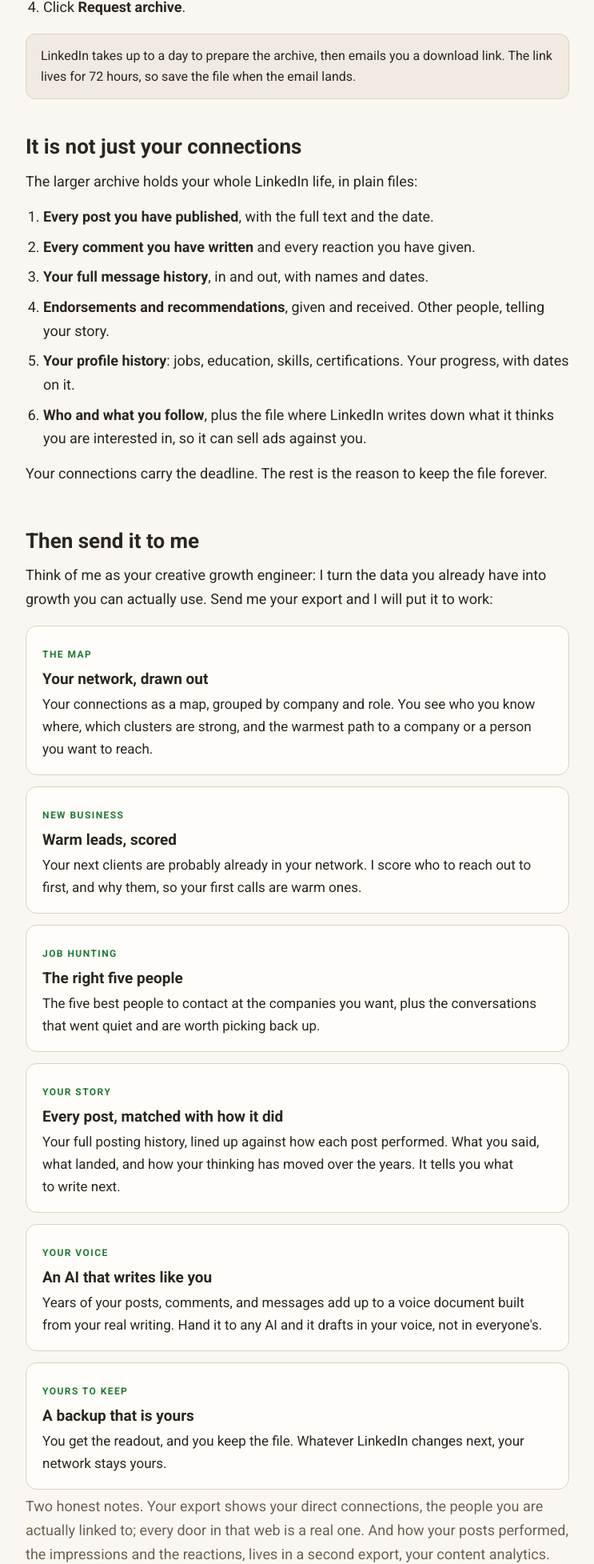
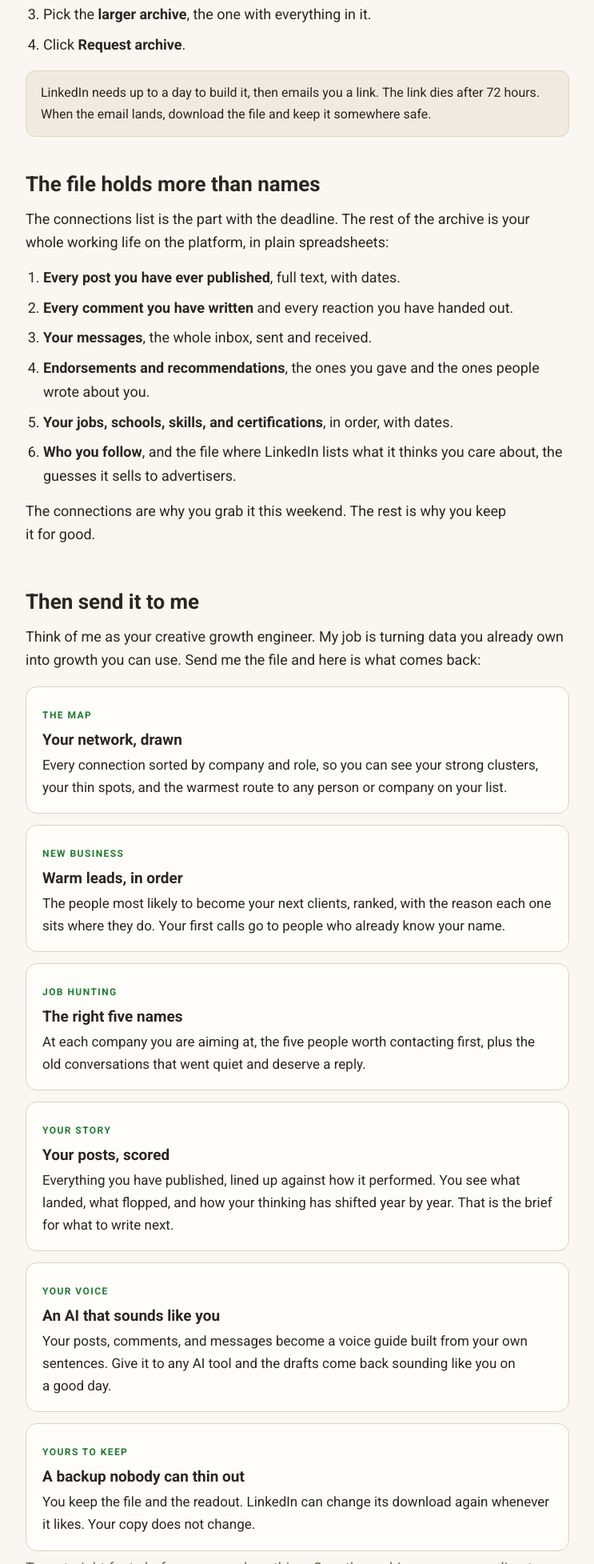
Before and after one commit to Damnjjwtf/zux-board, a plain HTML site: page linkedin-archive/index.html in a window 1280 px wide. Shown: the part 845-2800 px from the top of the page at 80% size, without its empty margins (268-1011 px from the left). Drawn offline with Linux system fonts and the light colour scheme.

Commit message:
LinkedIn page: full copy rewrite, JJ's lines verbatim

```diff
--- a/linkedin-archive/index.html
+++ b/linkedin-archive/index.html
@@ -6,9 +6,9 @@
 <meta name="color-scheme" content="light dark" />
 <link rel="icon" href="data:," />
 <title>Download Your LinkedIn Data Before It's Gone | JJ James</title>
-<meta name="description" content="In December, LinkedIn cuts companies and job titles out of its data download. Grab your larger archive now: your connections, your posts, your messages, your story. Then send it to JJ and he will put it to work." />
+<meta name="description" content="In December, LinkedIn removes companies and job titles from your data download. Grab the full archive this weekend, then send it to JJ and he will turn it into a network map, warm leads, and your story in your own words." />
 <meta property="og:title" content="Download your LinkedIn data before it's gone" />
-<meta property="og:description" content="LinkedIn is about to cut the most useful part of your data download. Two minutes to grab yours, then send it to JJ and he will turn it into a map of your network, warm leads, and job paths." />
+<meta property="og:description" content="Right now your LinkedIn download lists every connection with their company and job title. In December those columns come out. Two minutes to grab the full file, then send it to JJ and he will put it to work." />
 <meta property="og:type" content="website" />
 <link rel="preconnect" href="https://fonts.googleapis.com"><link rel="preconnect" href="https://fonts.gstatic.com" crossorigin><link href="https://fonts.googleapis.com/css2?family=Roboto:ital,wght@0,400;0,500;0,700;1,400;1,500&display=swap" rel="stylesheet">
 <style>
@@ -122,86 +122,87 @@
 <div class="wrap">
 
   <header class="hero">
-    <p class="eyebrow">A heads up, and an&nbsp;offer</p>
+    <p class="eyebrow">Read this before&nbsp;December</p>
     <h1>Download your LinkedIn data before it's gone. Then put it to&nbsp;work.</h1>
-    <p class="lede">In December, LinkedIn cuts its data download. The file you can pull of your own connections stops including their current companies and job titles. That is the most useful part of the file, and it is about to go&nbsp;away.</p>
+    <p class="lede">Right now you can download a file from LinkedIn that lists every person you are connected to, with the company they work at and the job they hold. In December that file gets thinner. The companies and job titles come out, and once they are out, you cannot get them&nbsp;back.</p>
   </header>
 
   <section>
-    <h2>What is changing</h2>
-    <p>LinkedIn is changing what you can download about your own network. Names, profile links, and connection dates stay in. Companies, job titles, and email addresses come out.</p>
-    <p>LinkedIn has not named the exact day, so treat <strong>November 30</strong> as the deadline. The company and title columns are the prize: together they are a dated snapshot of where everyone you know works right&nbsp;now.</p>
+    <h2>What LinkedIn is taking out</h2>
+    <p>Names, profile links, and the dates you connected stay in the download. Email addresses, current companies, and job titles come&nbsp;out.</p>
+    <p>LinkedIn has not announced the exact day in December, so work to <strong>November 30</strong> and you are&nbsp;safe.</p>
+    <p>Why it matters: the company and title columns turn a list of names into a map of where your people actually work&nbsp;today.</p>
   </section>
 
   <section>
-    <h2>Grab yours, about two minutes</h2>
-    <p class="muted">On a computer, signed in to LinkedIn:</p>
+    <h2>Get the full file, two minutes</h2>
+    <p class="muted">Do this on a computer, signed in to&nbsp;LinkedIn:</p>
     <ol class="steps">
-      <li>Click your photo, then <strong>Settings &amp; Privacy</strong>.</li>
+      <li>Click your profile photo, then <strong>Settings &amp; Privacy</strong>.</li>
       <li>Choose <strong>Data privacy</strong>, then <strong>Download your data</strong>.</li>
-      <li>Pick the <strong>larger archive</strong>, not just the basic file.</li>
+      <li>Pick the <strong>larger archive</strong>, the one with everything in it.</li>
       <li>Click <strong>Request archive</strong>.</li>
     </ol>
-    <div class="note">LinkedIn takes up to a day to prepare the archive, then emails you a download link. The link lives for 72 hours, so save the file when the email&nbsp;lands.</div>
+    <div class="note">LinkedIn needs up to a day to build it, then emails you a link. The link dies after 72 hours. When the email lands, download the file and keep it somewhere&nbsp;safe.</div>
   </section>
 
   <section>
-    <h2>It is not just your connections</h2>
-    <p>The larger archive holds your whole LinkedIn life, in plain files:</p>
+    <h2>The file holds more than names</h2>
+    <p>The connections list is the part with the deadline. The rest of the archive is your whole working life on the platform, in plain&nbsp;spreadsheets:</p>
     <ol class="steps">
-      <li><strong>Every post you have published</strong>, with the full text and the date.</li>
-      <li><strong>Every comment you have written</strong> and every reaction you have given.</li>
-      <li><strong>Your full message history</strong>, in and out, with names and dates.</li>
-      <li><strong>Endorsements and recommendations</strong>, given and received. Other people, telling your story.</li>
-      <li><strong>Your profile history</strong>: jobs, education, skills, certifications. Your progress, with dates on it.</li>
-      <li><strong>Who and what you follow</strong>, plus the file where LinkedIn writes down what it thinks you are interested in, so it can sell ads against&nbsp;you.</li>
+      <li><strong>Every post you have ever published</strong>, full text, with dates.</li>
+      <li><strong>Every comment you have written</strong> and every reaction you have handed out.</li>
+      <li><strong>Your messages</strong>, the whole inbox, sent and received.</li>
+      <li><strong>Endorsements and recommendations</strong>, the ones you gave and the ones people wrote about you.</li>
+      <li><strong>Your jobs, schools, skills, and certifications</strong>, in order, with dates.</li>
+      <li><strong>Who you follow</strong>, and the file where LinkedIn lists what it thinks you care about, the guesses it sells to&nbsp;advertisers.</li>
     </ol>
-    <p>Your connections carry the deadline. The rest is the reason to keep the file&nbsp;forever.</p>
+    <p>The connections are why you grab it this weekend. The rest is why you keep it for&nbsp;good.</p>
   </section>
 
   <section>
     <h2>Then send it to me</h2>
-    <p>Think of me as your creative growth engineer: I turn the data you already have into growth you can actually use. Send me your export and I will put it to&nbsp;work:</p>
+    <p>Think of me as your creative growth engineer. My job is turning data you already own into growth you can use. Send me the file and here is what comes&nbsp;back:</p>
     <div class="cards">
       <div class="card">
         <p class="tag">The map</p>
-        <h3>Your network, drawn out</h3>
-        <p>Your connections as a map, grouped by company and role. You see who you know where, which clusters are strong, and the warmest path to a company or a person you want to&nbsp;reach.</p>
+        <h3>Your network, drawn</h3>
+        <p>Every connection sorted by company and role, so you can see your strong clusters, your thin spots, and the warmest route to any person or company on your&nbsp;list.</p>
       </div>
       <div class="card">
         <p class="tag">New business</p>
-        <h3>Warm leads, scored</h3>
-        <p>Your next clients are probably already in your network. I score who to reach out to first, and why them, so your first calls are warm&nbsp;ones.</p>
+        <h3>Warm leads, in order</h3>
+        <p>The people most likely to become your next clients, ranked, with the reason each one sits where they do. Your first calls go to people who already know your&nbsp;name.</p>
       </div>
       <div class="card">
         <p class="tag">Job hunting</p>
-        <h3>The right five people</h3>
-        <p>The five best people to contact at the companies you want, plus the conversations that went quiet and are worth picking back&nbsp;up.</p>
+        <h3>The right five names</h3>
+        <p>At each company you are aiming at, the five people worth contacting first, plus the old conversations that went quiet and deserve a&nbsp;reply.</p>
       </div>
       <div class="card">
         <p class="tag">Your story</p>
-        <h3>Every post, matched with how it did</h3>
-        <p>Your full posting history, lined up against how each post performed. What you said, what landed, and how your thinking has moved over the years. It tells you what to write&nbsp;next.</p>
+        <h3>Your posts, scored</h3>
+        <p>Everything you have published, lined up against how it performed. You see what landed, what flopped, and how your thinking has shifted year by year. That is the brief for what to write&nbsp;next.</p>
       </div>
       <div class="card">
         <p class="tag">Your voice</p>
-        <h3>An AI that writes like you</h3>
-        <p>Years of your posts, comments, and messages add up to a voice document built from your real writing. Hand it to any AI and it drafts in your voice, not in&nbsp;everyone's.</p>
+        <h3>An AI that sounds like you</h3>
+        <p>Your posts, comments, and messages become a voice guide built from your own sentences. Give it to any AI tool and the drafts come back sounding like you on a good&nbsp;day.</p>
       </div>
       <div class="card">
         <p class="tag">Yours to keep</p>
-        <h3>A backup that is yours</h3>
-        <p>You get the readout, and you keep the file. Whatever LinkedIn changes next, your network stays&nbsp;yours.</p>
+        <h3>A backup nobody can thin out</h3>
+        <p>You keep the file and the readout. LinkedIn can change its download again whenever it likes. Your copy does not&nbsp;change.</p>
       </div>
     </div>
-    <p class="muted">Two honest notes. Your export shows your direct connections, the people you are actually linked to; every door in that web is a real one. And how your posts performed, the impressions and the reactions, lives in a second export, your content analytics. Grab that too, I will show you where, and I will match the two&nbsp;together.</p>
+    <p class="muted">Two straight facts before you send anything. One: the archive covers your direct connections, the people actually linked to you, so every path in the map is a real relationship, not a scrape. Two: how your posts performed, the impressions and the reactions, is not in this file. It sits in a separate export, your content analytics, covering the last 365 days. Grab that one too and I will match the two&nbsp;together.</p>
   </section>
 
   <div class="cta">
-    <h2>Do it this weekend</h2>
-    <p>Download your archive while it still has the good stuff, then send me the file. I will run it and show you what is hiding in your network, and in your own&nbsp;story.</p>
-    <a class="btn" href="mailto:jj@damnjj.wtf?subject=My%20LinkedIn%20export">Send it to jj@damnjj.wtf</a>
-    <p class="small">Get stuck on the download? Just email me and I will walk you through&nbsp;it.</p>
+    <h2>This weekend, while it is still whole</h2>
+    <p>Two minutes of clicking now, and the file is yours forever. Send it over and I will show you who is really in your network, and what your own history says about where you go&nbsp;next.</p>
+    <a class="btn" href="mailto:jj@damnjj.wtf?subject=My%20LinkedIn%20export">Email it to jj@damnjj.wtf</a>
+    <p class="small">Stuck on the download? Email me anyway. I will walk you through it, step by&nbsp;step.</p>
   </div>
 
   <footer>
```
